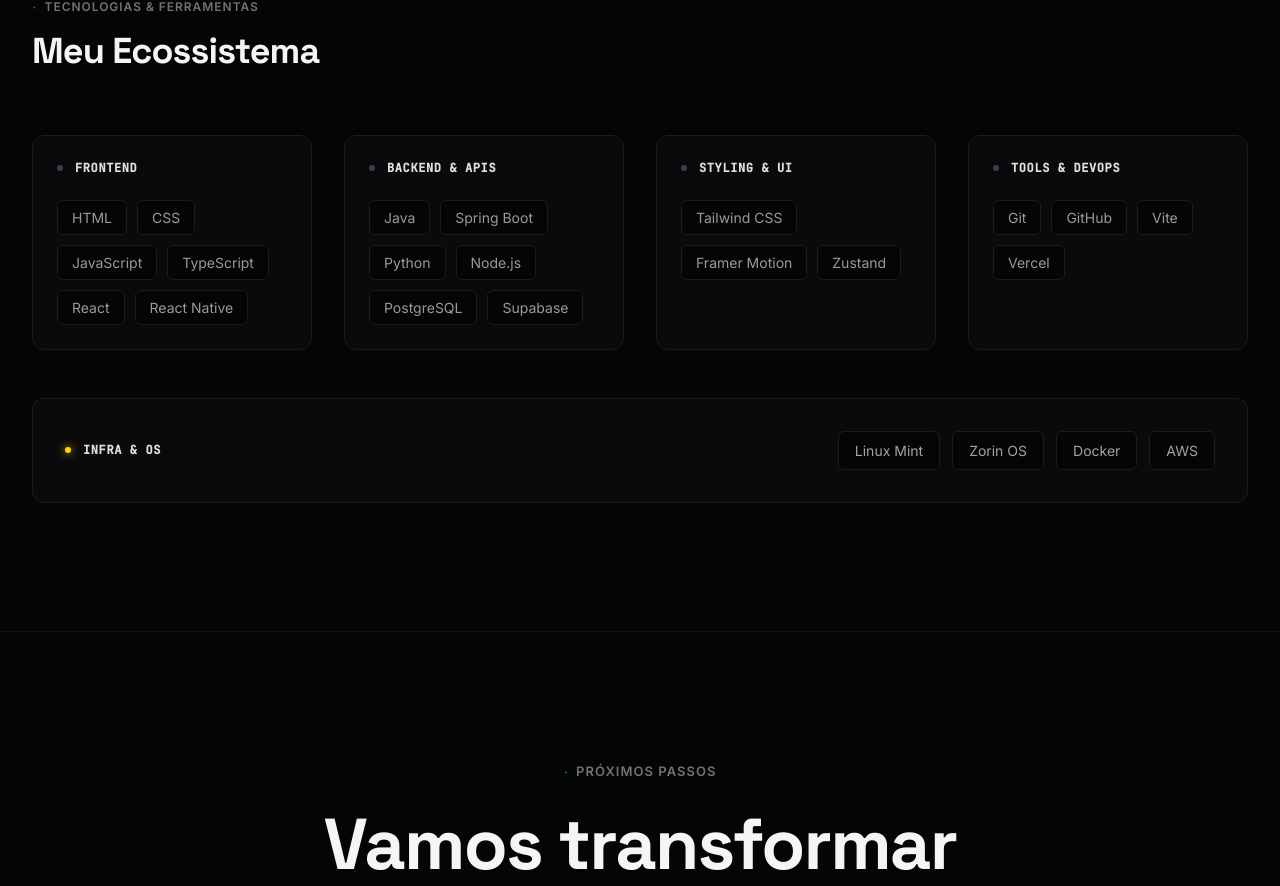
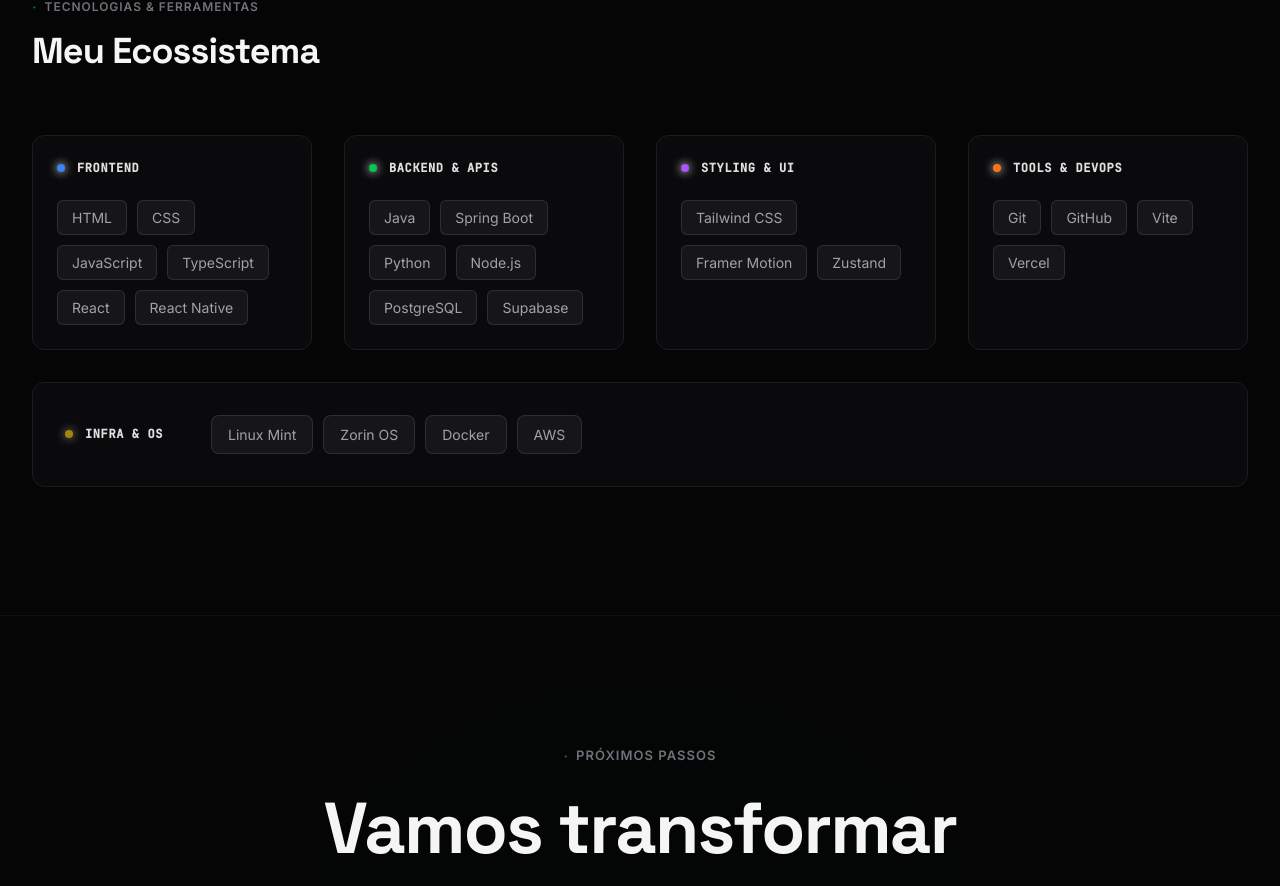
Before and after one commit to aleffelix15/alef.dev, a React (Vite) app: page / in a window 1280 px wide. Shown: the part 3718-4604 px from the top of the page. Built offline with nearby package versions, Linux system fonts and the light colour scheme.

Commit message:
style: apply glassmorphism and custom spotlight colors to tech stack

```diff
--- a/src/components/Stack.tsx
+++ b/src/components/Stack.tsx
@@ -1,10 +1,22 @@
 import React from 'react';
 import { SITE_DATA } from '../data';
-import { FadeInWhenVisible, InteractiveCard } from './Animations';
+import { FadeInWhenVisible } from './Animations';
+import { SpotlightCard } from './SpotlightCard';
 
 export const Stack: React.FC = () => {
   const mainCategories = SITE_DATA.stackCategories.filter(c => c.name !== 'Infra & OS');
   const infraCategory = SITE_DATA.stackCategories.find(c => c.name === 'Infra & OS');
+
+  const getCategoryStyles = (name: string) => {
+    switch (name) {
+      case 'Frontend': return { dotColor: "bg-[#3B82F6]", spotlight: "rgba(59, 130, 246, 0.15)" }; // Blue
+      case 'Backend & APIs': return { dotColor: "bg-[#00C853]", spotlight: "rgba(0, 200, 83, 0.15)" }; // Neon Green
+      case 'Styling & UI': return { dotColor: "bg-[#A855F7]", spotlight: "rgba(168, 85, 247, 0.15)" }; // Purple
+      case 'Tools & DevOps': return { dotColor: "bg-[#F97316]", spotlight: "rgba(249, 115, 22, 0.15)" }; // Orange
+      case 'Infra & OS': return { dotColor: "bg-[#FFD700]", spotlight: "rgba(255, 215, 0, 0.15)" }; // Gold
+      default: return { dotColor: "bg-[#3F3F46]", spotlight: "rgba(255, 255, 255, 0.1)" };
+    }
+  };
 
   return (
     <section id="stack" className="bg-[#050505] py-24 sm:py-32 relative overflow-hidden">
@@ -23,52 +35,57 @@
         </FadeInWhenVisible>
 
         {/* Main Categories Grid */}
-        <div className="grid grid-cols-1 md:grid-cols-2 lg:grid-cols-4 gap-8 mb-12">
-          {mainCategories.map((category, index) => (
+        <div className="grid grid-cols-1 md:grid-cols-2 lg:grid-cols-4 gap-6 lg:gap-8 mb-6 lg:mb-8">
+          {mainCategories.map((category, index) => {
+            const styles = getCategoryStyles(category.name);
+            return (
               <FadeInWhenVisible key={index} delay={index * 0.1}>
-              <div className="flex flex-col bg-[#0A0A0C] border border-[#1C1C20] p-6 rounded-xl h-full">
+                <SpotlightCard spotlightColor={styles.spotlight} className="h-full bg-[#0A0A0C] border border-[#1C1C20] rounded-xl p-6">
                   <div className="mb-6 flex items-center gap-3">
-                  <div className="w-1.5 h-1.5 rounded-full bg-[#3F3F46]" />
-                  <h3 className="font-mono text-xs font-semibold text-[#E0E0E0] uppercase tracking-wider">
+                    <span className={`w-2 h-2 rounded-full ${styles.dotColor} shadow-[0_0_10px_currentColor]`} />
+                    <h3 className="font-mono text-xs font-bold text-[#E0E0E0] uppercase tracking-wider">
                       {category.name}
                     </h3>
                   </div>
                   <div className="flex flex-wrap gap-2.5">
                     {category.techs.map((tech, techIndex) => (
-                    <InteractiveCard
+                      <span
                         key={techIndex}
-                      className="inline-flex font-body text-[0.875rem] text-[#9A9A9A] bg-[#050505] border border-[#1C1C20] px-3.5 py-1.5 rounded-md hover:text-[#00C853] hover:border-[#00C853] hover:bg-[#00C853]/10 hover:shadow-[0_0_15px_rgba(0,200,83,0.2)] transition-colors duration-300"
+                        className="px-3.5 py-1.5 bg-white/5 border border-white/10 rounded-md text-[0.875rem] font-body text-[#A1A1AA] hover:bg-white/10 hover:text-white hover:border-white/20 transition-all cursor-default"
                       >
                         {tech}
-                    </InteractiveCard>
+                      </span>
                     ))}
                   </div>
-              </div>
+                </SpotlightCard>
               </FadeInWhenVisible>
-          ))}
+            );
+          })}
         </div>
 
         {/* Infra & OS Secondary Grid */}
         {infraCategory && (
           <FadeInWhenVisible delay={0.4}>
-            <div className="w-full bg-[#0A0A0C] border border-[#1C1C20] p-6 sm:p-8 rounded-xl flex flex-col sm:flex-row sm:items-center justify-between gap-6">
-              <div className="flex items-center gap-3 shrink-0">
-                <div className="w-1.5 h-1.5 rounded-full bg-[#FFD700] shadow-[0_0_8px_#FFD700]" />
-                <h3 className="font-mono text-xs font-semibold text-[#E0E0E0] uppercase tracking-wider">
+            <SpotlightCard spotlightColor={getCategoryStyles('Infra & OS').spotlight} className="w-full bg-[#0A0A0C] border border-[#1C1C20] p-6 sm:p-8 rounded-xl">
+              <div className="flex flex-col md:flex-row md:items-center gap-6 md:gap-12">
+                <div className="flex items-center gap-3 whitespace-nowrap">
+                  <span className={`w-2 h-2 rounded-full ${getCategoryStyles('Infra & OS').dotColor} shadow-[0_0_10px_currentColor] animate-pulse`} />
+                  <h3 className="font-mono text-xs font-bold text-[#E0E0E0] uppercase tracking-wider">
                     {infraCategory.name}
                   </h3>
                 </div>
-              <div className="flex flex-wrap items-center gap-3">
+                <div className="flex flex-wrap items-center gap-2.5">
                   {infraCategory.techs.map((tech, techIndex) => (
-                  <InteractiveCard
+                    <span
                       key={techIndex}
-                    className="inline-flex font-body text-[0.875rem] text-[#A1A1AA] bg-[#050505] border border-[#1C1C20] px-4 py-2 rounded-md hover:text-[#FFD700] hover:border-[#FFD700] hover:bg-[#FFD700]/10 hover:shadow-[0_0_15px_rgba(255,215,0,0.2)] transition-colors duration-300"
+                      className="px-4 py-2 bg-white/5 border border-white/10 rounded-lg text-[0.875rem] font-body text-[#A1A1AA] hover:bg-white/10 hover:text-white hover:border-white/20 transition-all cursor-default"
                     >
                       {tech}
-                  </InteractiveCard>
+                    </span>
                   ))}
                 </div>
               </div>
+            </SpotlightCard>
           </FadeInWhenVisible>
         )}
 
```
Also changed, not shown: src/components/PageReveal.tsx (line endings or trailing spaces), src/components/SpotlightCard.tsx (line endings or trailing spaces). Lines whose indentation alone changed are shown as unchanged.
